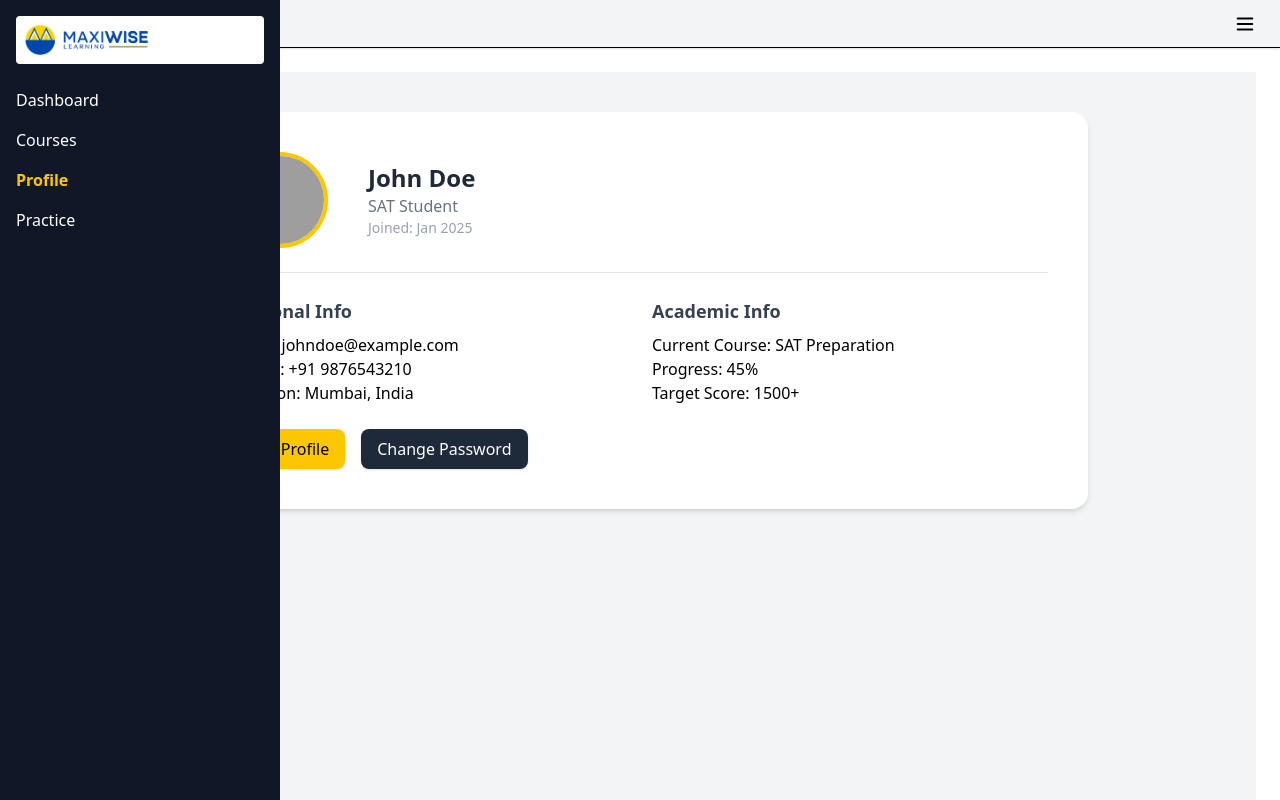
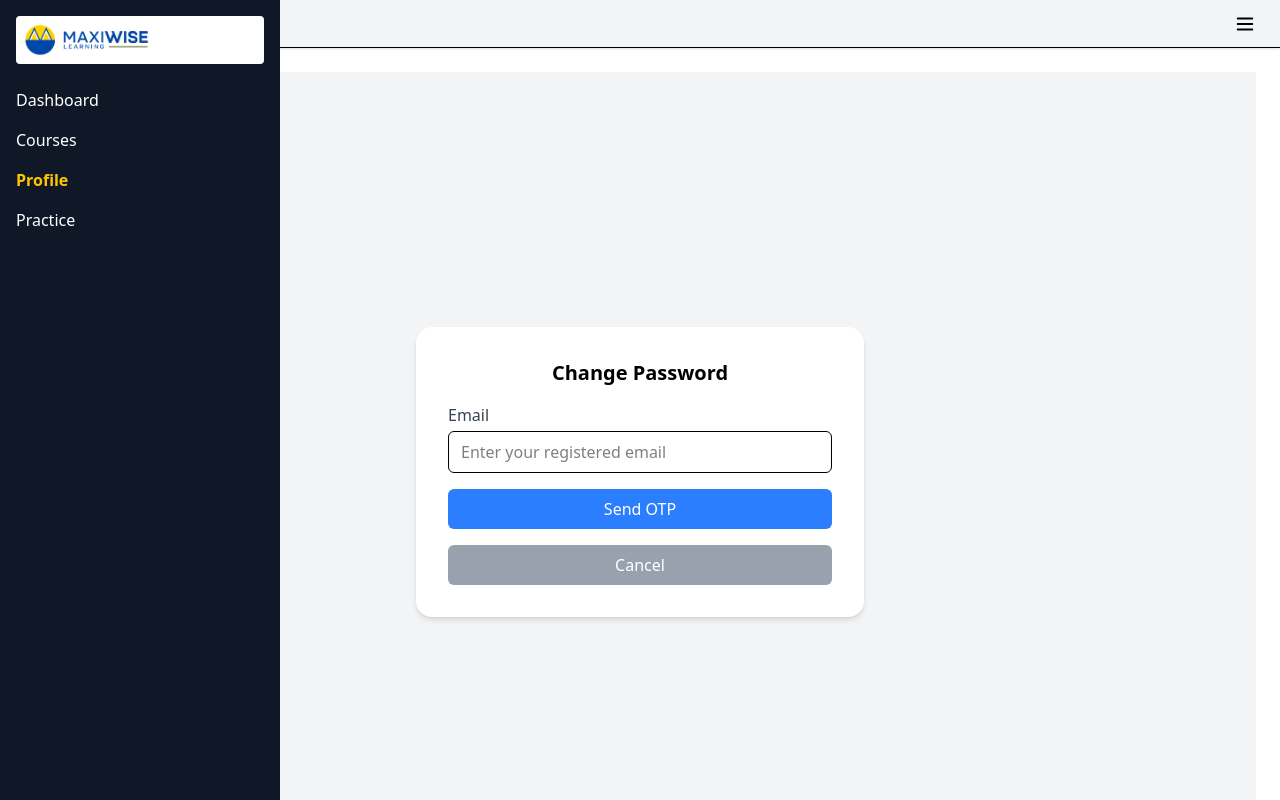
Before and after one commit to Shreya8697/SAT_final, a React (Vite) app: page /profile in a window 1280 px wide. Both pictures are taken after a click on the button "Change Password". Built offline with nearby package versions, Linux system fonts and the light colour scheme; grey boxes are pictures that could not be loaded.

Commit message:
Passward change

```diff
--- /dev/null
+++ b/src/components/ChangePassword.jsx
@@ -0,0 +1,144 @@
+import React, { useState } from "react";
+
+function ChangePassword({ onCancel }) {
+  const [step, setStep] = useState(1); // 1=enter email, 2=verify OTP, 3=change password
+  const [email, setEmail] = useState("");
+  const [otp, setOtp] = useState("");
+  const [generatedOtp, setGeneratedOtp] = useState(null);
+  const [newPassword, setNewPassword] = useState("");
+  const [confirmPassword, setConfirmPassword] = useState("");
+  const [message, setMessage] = useState("");
+
+  const handleSendOtp = () => {
+    if (!email) {
+      setMessage("Please enter your email.");
+      return;
+    }
+    // Dummy OTP generator
+    const otpCode = Math.floor(100000 + Math.random() * 900000).toString();
+    setGeneratedOtp(otpCode);
+    console.log("Generated OTP (for demo):", otpCode);
+    setMessage(`OTP sent to ${email} (check console for demo)`);
+    setStep(2);
+  };
+
+const handleVerifyOtp = () => {
+  if (otp === "12345") {
+    setMessage("OTP verified successfully!");
+    setStep(3);
+  } else {
+    setMessage("Invalid OTP. Try again.");
+  }
+};
+
+
+  const handleChangePassword = () => {
+    if (newPassword !== confirmPassword) {
+      setMessage("Passwords do not match!");
+      return;
+    }
+    if (newPassword.length < 6) {
+      setMessage("Password must be at least 6 characters.");
+      return;
+    }
+    setMessage("Password updated successfully ✅");
+    // API call here to update password in backend
+    setTimeout(() => {
+      onCancel(); // back to Profile page
+    }, 1500);
+  };
+
+  return (
+    <div className="p-6 md:p-10 bg-gray-100 min-h-screen flex justify-center items-center">
+      <div className="max-w-md w-full bg-white rounded-2xl shadow-md p-6 md:p-8">
+        <h1 className="text-xl font-bold mb-4 text-center">Change Password</h1>
+
+        {message && (
+          <p className="text-sm text-center mb-4 text-blue-600">{message}</p>
+        )}
+
+        {step === 1 && (
+          <div className="space-y-4">
+            <label className="block">
+              <span className="text-gray-700">Email</span>
+              <input
+                type="email"
+                value={email}
+                onChange={(e) => setEmail(e.target.value)}
+                className="mt-1 block w-full border rounded-md px-3 py-2"
+                placeholder="Enter your registered email"
+              />
+            </label>
+            <button
+              onClick={handleSendOtp}
+              className="w-full px-4 py-2 bg-blue-500 text-white rounded-md hover:bg-blue-600"
+            >
+              Send OTP
+            </button>
+          </div>
+        )}
+
+        {step === 2 && (
+          <div className="space-y-4">
+            <label className="block">
+              <span className="text-gray-700">Enter OTP</span>
+              <input
+                type="text"
+                value={otp}
+                onChange={(e) => setOtp(e.target.value)}
+                className="mt-1 block w-full border rounded-md px-3 py-2"
+                placeholder="Enter 6-digit OTP"
+              />
+            </label>
+            <button
+              onClick={handleVerifyOtp}
+              className="w-full px-4 py-2 bg-green-500 text-white rounded-md hover:bg-green-600"
+            >
+              Verify OTP
+            </button>
+          </div>
+        )}
+
+        {step === 3 && (
+          <div className="space-y-4">
+            <label className="block">
+              <span className="text-gray-700">New Password</span>
+              <input
+                type="password"
+                value={newPassword}
+                onChange={(e) => setNewPassword(e.target.value)}
+                className="mt-1 block w-full border rounded-md px-3 py-2"
+                placeholder="Enter new password"
+              />
+            </label>
+            <label className="block">
+              <span className="text-gray-700">Confirm Password</span>
+              <input
+                type="password"
+                value={confirmPassword}
+                onChange={(e) => setConfirmPassword(e.target.value)}
+                className="mt-1 block w-full border rounded-md px-3 py-2"
+                placeholder="Confirm new password"
+              />
+            </label>
+            <button
+              onClick={handleChangePassword}
+              className="w-full px-4 py-2 bg-yellow-500 text-black rounded-md hover:bg-yellow-600"
+            >
+              Update Password
+            </button>
+          </div>
+        )}
+
+        <button
+          onClick={onCancel}
+          className="mt-4 w-full px-4 py-2 bg-gray-400 text-white rounded-md hover:bg-gray-500"
+        >
+          Cancel
+        </button>
+      </div>
+    </div>
+  );
+}
+
+export default ChangePassword;
--- a/src/pages/Profile.jsx
+++ b/src/pages/Profile.jsx
@@ -1,11 +1,17 @@
 import React, { useState } from "react";
 import Edit from "../components/Edit";
+import ChangePassword from "../components/ChangePassword";
 
 function Profile() {
   const [isEditing, setIsEditing] = useState(false);
+  const [PasswordChange, setPasswordChange]= useState(false);
 
   if (isEditing) {
     return <Edit onCancel={() => setIsEditing(false)} />;
+  }
+
+  if(PasswordChange){
+    return <ChangePassword onCancel={() => setPasswordChange(false)} />;
   }
 
   return (
@@ -56,7 +62,9 @@ function Profile() {
           >
             Edit Profile
           </button>
-          <button className="px-4 py-2 bg-gray-800 text-white rounded-lg shadow hover:bg-gray-900 w-full sm:w-auto">
+          <button
+          onClick={() => setPasswordChange(true)}
+          className="px-4 py-2 bg-gray-800 text-white rounded-lg shadow hover:bg-gray-900 w-full sm:w-auto">
             Change Password
           </button>
         </div>
```
